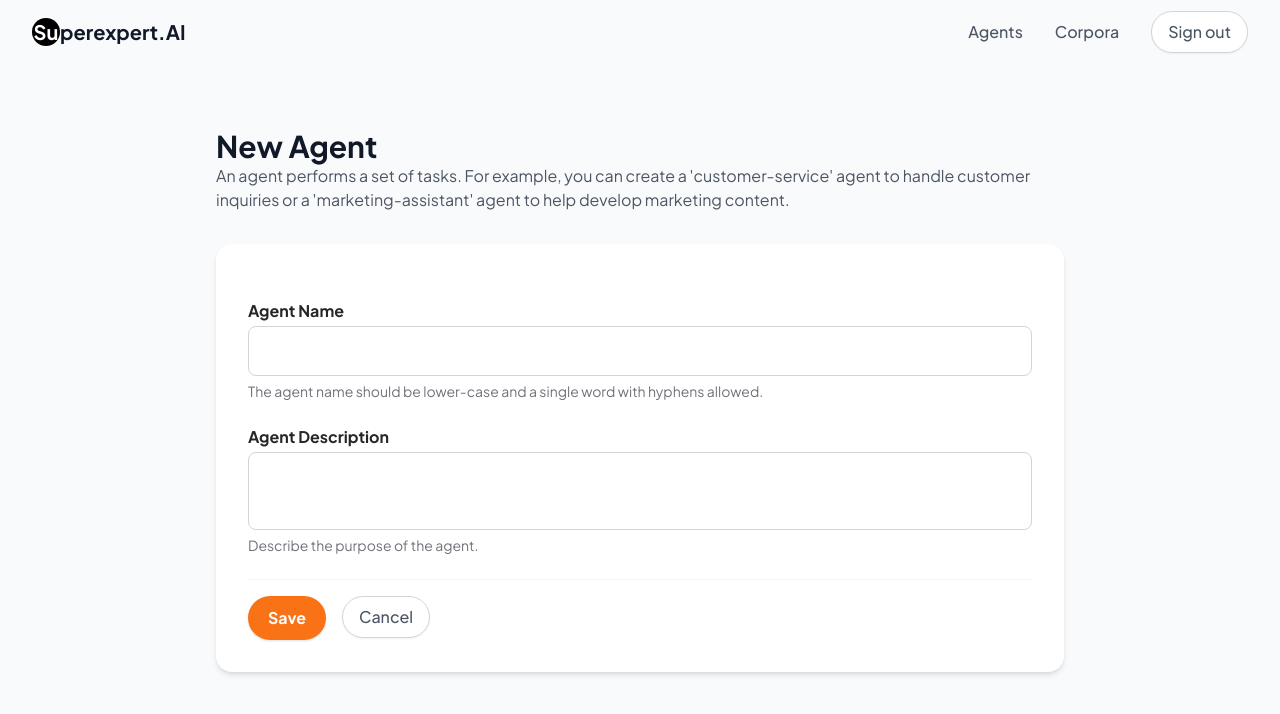
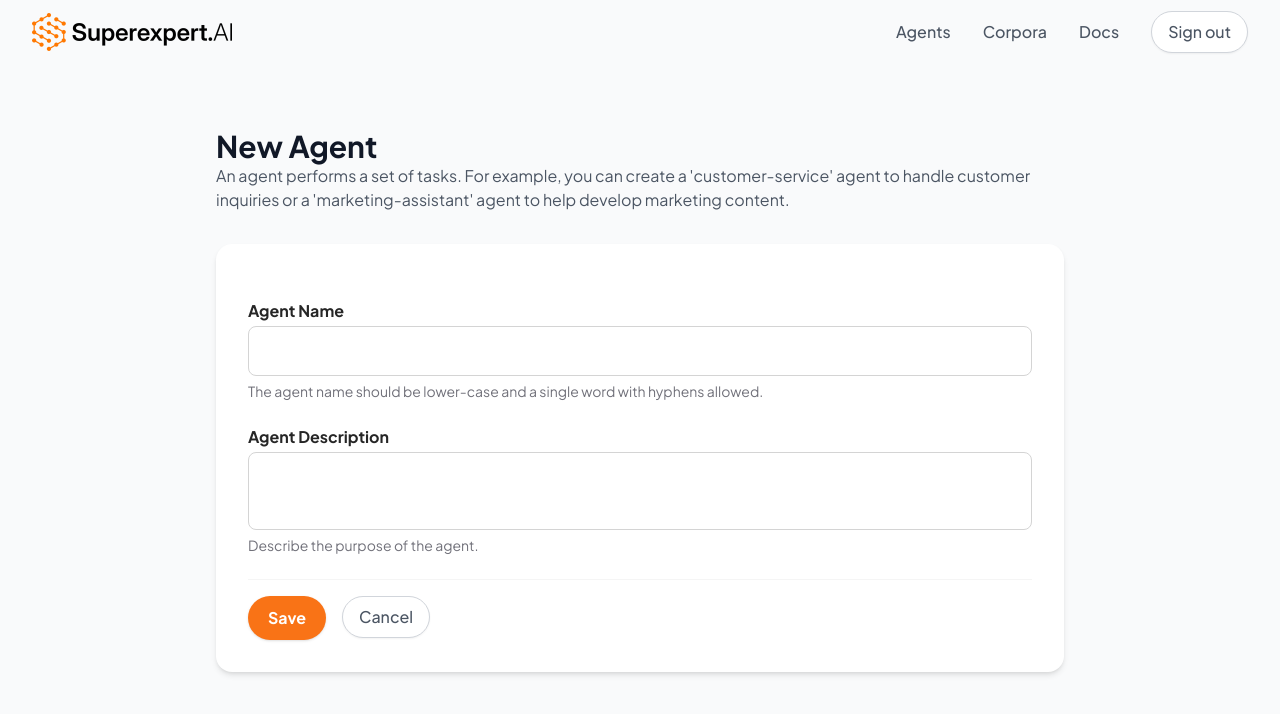
Before and after one commit to Superexpert/superexpert-ai, a Next.js app: page /admin/1 in a window 1280 px wide. Shown: the top 714 px of the page. Built offline with nearby package versions, Linux system fonts and the light colour scheme; what @superexpert-ai/framework would draw is missing.

Commit message:
Added logo (#22)

```diff
--- a/app/(admin)/ui/nav.tsx
+++ b/app/(admin)/ui/nav.tsx
@@ -2,6 +2,7 @@
 import React from 'react';
 import Link from 'next/link';
 import SignOutButton from './sign-out-button';
+import Image from 'next/image';
 
 export default function Navbar() {
     return (
@@ -11,20 +12,33 @@ export default function Navbar() {
                     {/* Logo */}
                     <div className="flex-shrink-0 flex items-center">
                         <Link href="/">
-              <span className="text-xl font-bold text-gray-900">
-                <span className="bg-black rounded-full text-white w-7 h-7 inline-flex items-center justify-center">Su</span>
-                perexpert.AI
-              </span>
+                            <Image
+                                src="/superexpert-ai-transparent.png"
+                                alt="Logo"
+                                width={200}
+                                height={38}
+                                priority={true}
+                            />
                         </Link>
                     </div>
 
                     {/* Navigation Links - Desktop */}
                     <div className="hidden md:flex md:items-center md:space-x-8">
-            <Link href="/" className="text-gray-600 hover:text-gray-900 text-base font-medium">
+                        <Link
+                            href="/"
+                            className="text-gray-600 hover:text-gray-900 text-base font-medium">
                             Agents
                         </Link>
-            <Link href="/admin/corpora" className="text-gray-600 hover:text-gray-900 text-base font-medium">
+                        <Link
+                            href="/admin/corpora"
+                            className="text-gray-600 hover:text-gray-900 text-base font-medium">
                             Corpora
+                        </Link>
+                        <Link
+                            href="https://superexpert.ai/docs/"
+                            target="_blank"
+                            className="text-gray-600 hover:text-gray-900 text-base font-medium">
+                            Docs
                         </Link>
                         <SignOutButton />
                     </div>
@@ -46,15 +60,34 @@ function MobileMenu() {
         <>
             <button
                 onClick={() => setOpen(!open)}
-        className="inline-flex items-center justify-center p-2 rounded-md text-gray-600 hover:text-gray-900 hover:bg-gray-100"
-      >
+                className="inline-flex items-center justify-center p-2 rounded-md text-gray-600 hover:text-gray-900 hover:bg-gray-100">
                 {open ? (
-          <svg className="h-6 w-6" xmlns="http://www.w3.org/2000/svg" fill="none" viewBox="0 0 24 24" stroke="currentColor">
-            <path strokeLinecap="round" strokeLinejoin="round" strokeWidth={2} d="M6 18L18 6M6 6l12 12" />
+                    <svg
+                        className="h-6 w-6"
+                        xmlns="http://www.w3.org/2000/svg"
+                        fill="none"
+                        viewBox="0 0 24 24"
+                        stroke="currentColor">
+                        <path
+                            strokeLinecap="round"
+                            strokeLinejoin="round"
+                            strokeWidth={2}
+                            d="M6 18L18 6M6 6l12 12"
+                        />
                     </svg>
                 ) : (
-          <svg className="h-6 w-6" xmlns="http://www.w3.org/2000/svg" fill="none" viewBox="0 0 24 24" stroke="currentColor">
-            <path strokeLinecap="round" strokeLinejoin="round" strokeWidth={2} d="M4 6h16M4 12h16M4 18h16" />
+                    <svg
+                        className="h-6 w-6"
+                        xmlns="http://www.w3.org/2000/svg"
+                        fill="none"
+                        viewBox="0 0 24 24"
+                        stroke="currentColor">
+                        <path
+                            strokeLinecap="round"
+                            strokeLinejoin="round"
+                            strokeWidth={2}
+                            d="M4 6h16M4 12h16M4 18h16"
+                        />
                     </svg>
                 )}
             </button>
@@ -64,21 +97,20 @@ function MobileMenu() {
                     <Link
                         href="/"
                         className="block px-4 py-2 text-gray-700 hover:bg-gray-100"
-            onClick={() => setOpen(false)}
-          >
+                        onClick={() => setOpen(false)}>
                         Agents
                     </Link>
                     <Link
                         href="/admin/corpora"
                         className="block px-4 py-2 text-gray-700 hover:bg-gray-100"
-            onClick={() => setOpen(false)}
-          >
+                        onClick={() => setOpen(false)}>
                         Corpora
                     </Link>
                     <button
                         className="w-full text-left px-4 py-2 text-gray-700 hover:bg-gray-100"
-            onClick={() => { setOpen(false); /* handle sign out */ }}
-          >
+                        onClick={() => {
+                            setOpen(false); /* handle sign out */
+                        }}>
                         Sign Out
                     </button>
                 </div>
--- a/app/(chat)/ui/chat-bot.tsx
+++ b/app/(chat)/ui/chat-bot.tsx
@@ -22,6 +22,7 @@ import {
 } from '@superexpert-ai/framework';
 import Modal from '@/app/(chat)/ui/modal';
 import { handleSignOut } from '@/lib/actions/server-actions';
+import Image from 'next/image';
 
 const getNow = () => {
     return new Date();
@@ -380,11 +381,15 @@ const ChatBot = ({ agentId, agentName, tasks }: ChatBotProps) => {
                 <div className={styles.headerInner}>
                     <div className={styles.headerLeft}>
                         {/* Logo */}
-                        <span className={styles.logo}>
-                            <span className={styles.logoIcon}>Su</span>
-                            perexpert.AI
-                        </span>
-
+                        <div className={styles.logoContainer}>
+                            <Image
+                                src="/superexpert-ai-black-transparent.png"
+                                alt="Logo"
+                                className={styles.logo}
+                                width={200}
+                                height={39}
+                            />
+                        </div>
                         {/* Sign Out */}
                         <form
                             onSubmit={handleSignOut}
--- a/app/(chat)/ui/chat-header.tsx
+++ /dev/null
@@ -1,34 +0,0 @@
-'use client';
-import React from 'react';
-import Link from 'next/link';
-import { handleSignOut } from '@/lib/actions/server-actions';
-
-export default function ChatHeader() {
-    return (
-        <header className="w-full">
-            <nav>
-                <div className="max-w-7xl mx-auto px-4 sm:px-6 lg:px-8">
-                    <div className="flex items-center justify-between h-14">
-                        {/* Logo */}
-                        <div className="flex-shrink-0 flex items-center">
-                            <Link href="/">
-                                <span className="text-xl font-bold text-gray-900">
-                                    <span className="bg-black rounded-full text-white w-7 h-7 inline-flex items-center justify-center">
-                                        Su
-                                    </span>
-                                    perexpert.AI
-                                </span>
-                            </Link>
-                        </div>
-
-                        <div className="hidden md:flex md:items-center md:space-x-8">
-                            <form action={handleSignOut}>
-                                <button className="">Sign out</button>
-                            </form>
-                        </div>
-                    </div>
-                </div>
-            </nav>
-        </header>
-    );
-}
```
Also changed, not shown: public/superexpert-ai-black-transparent.png (added), public/superexpert-ai-transparent.png (added). Lines whose indentation alone changed are shown as unchanged.
